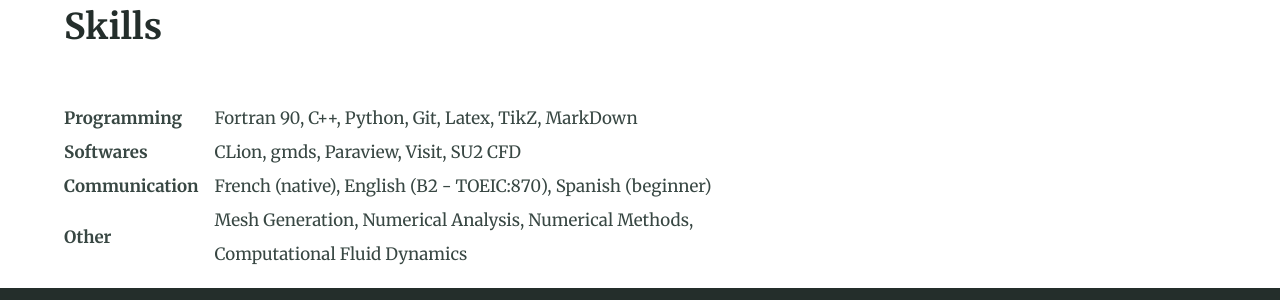
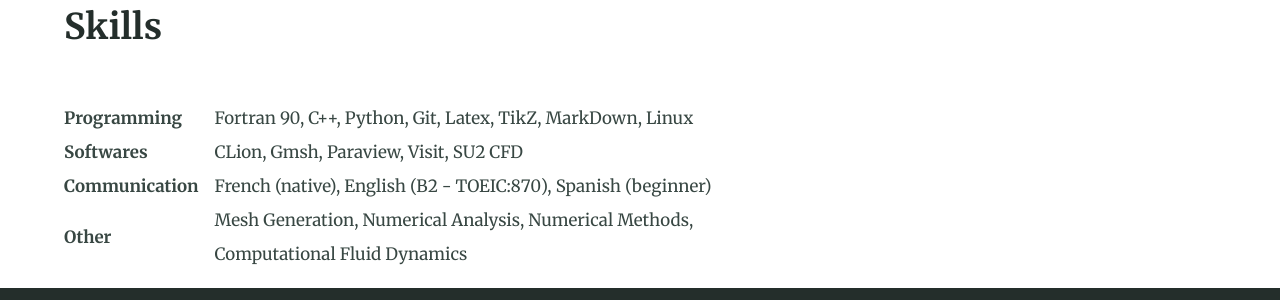
Before and after one commit to claireroche/claireroche.github.io, a Jekyll site: the page built from cv.md, in a window 1280 px wide and 900 px high, scrolled down 4848 px. Shown: the part 544-844 px from the top of the window. Built offline with Jekyll 4.4.1, drawn with Linux system fonts in a browser that asks for light colours; a style sheet for code colours, icons or effects is not loaded.

Commit message:
update skills

```diff
--- a/cv.md
+++ b/cv.md
@@ -147,7 +147,7 @@ poster award.
 
 |                                  |                                                                                      |
 |:------------------------------------------|:-------------------------------------------------------------------------------------|
-| **Programming**                           | Fortran 90, C++, Python, Git, Latex, TikZ, MarkDown                                  |
-| **Softwares**                             | CLion, gmds, Paraview, Visit, SU2 CFD                                                |
+| **Programming**                           | Fortran 90, C++, Python, Git, Latex, TikZ, MarkDown, Linux                           |
+| **Softwares**                             | CLion, Gmsh, Paraview, Visit, SU2 CFD                                                |
 | **Communication**&nbsp;&nbsp;&nbsp;&nbsp; | French (native), English (B2 - TOEIC:870), Spanish (beginner)                        |
 | **Other**                                 | Mesh Generation, Numerical Analysis, Numerical Methods, Computational Fluid Dynamics |
```
